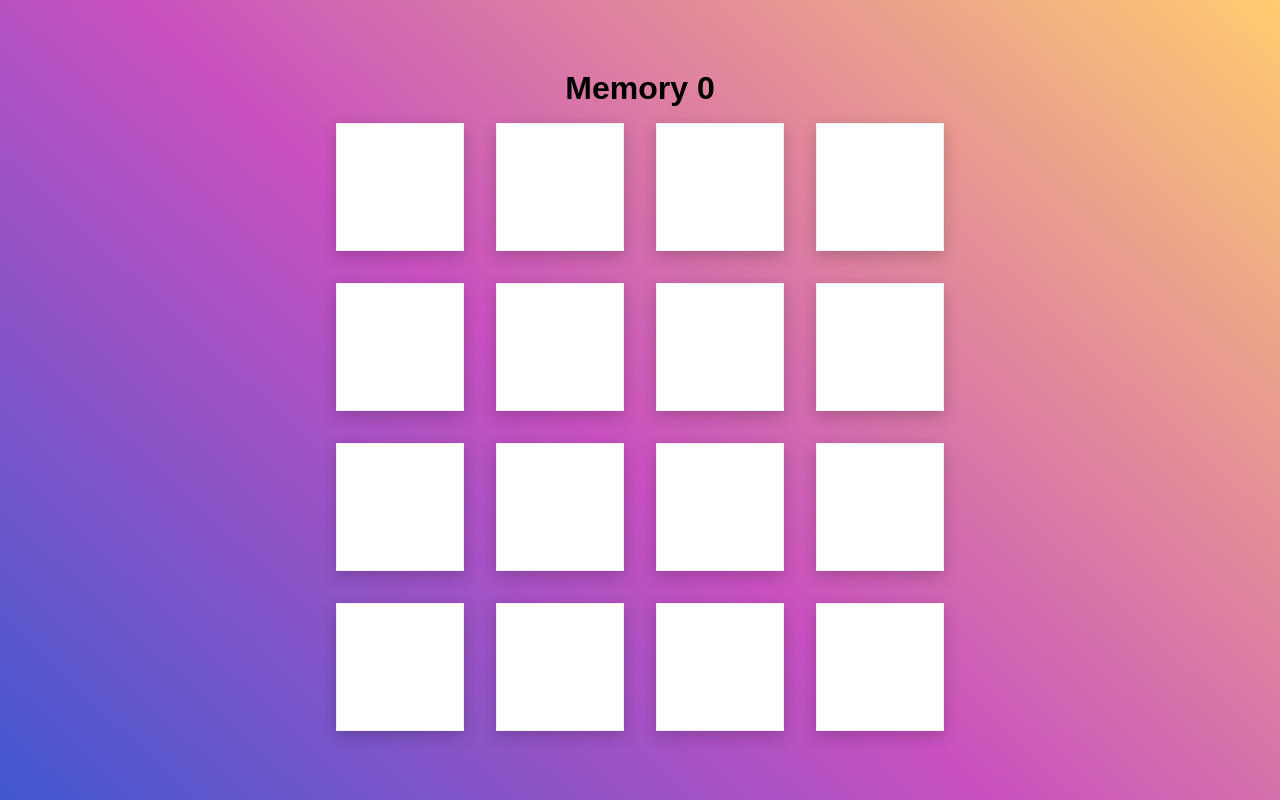
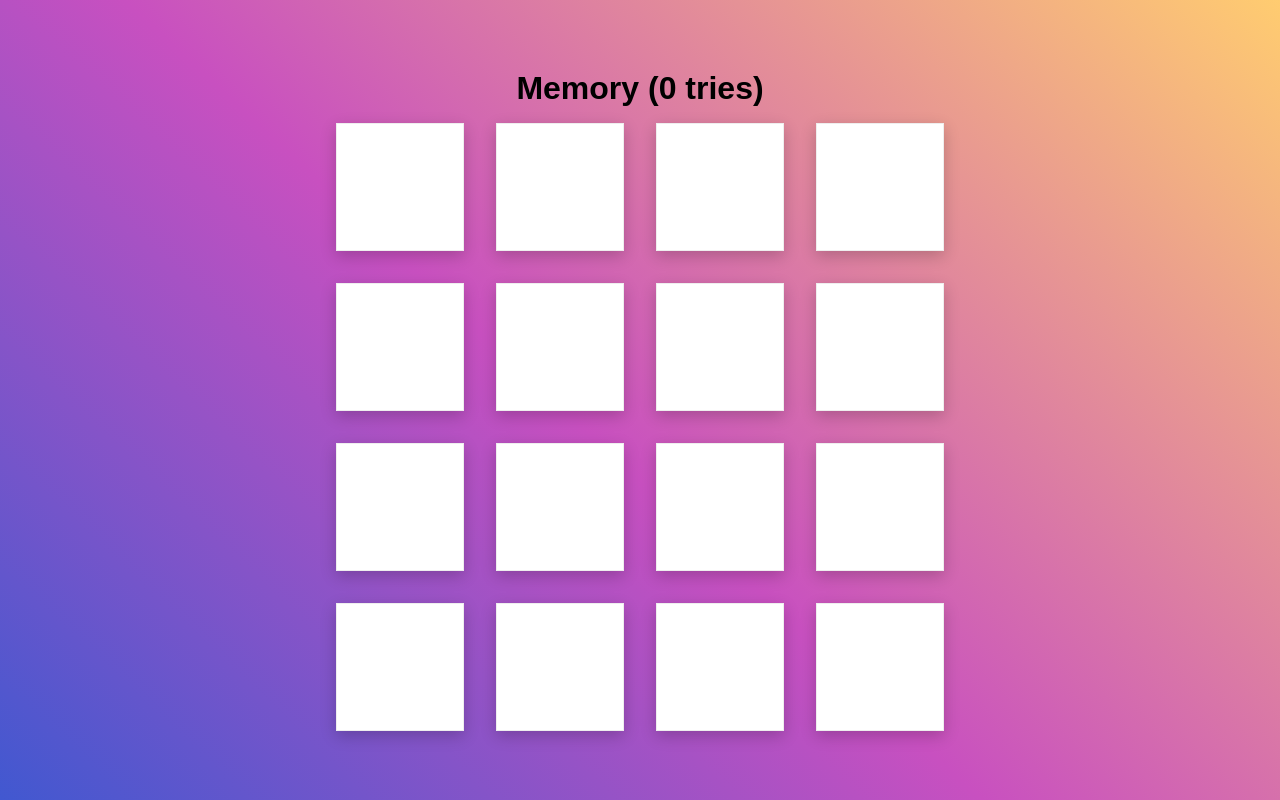
Before and after one commit to bmehder/svelte-memory, a Svelte app: page / in a window 1280 px wide. Built offline with nearby package versions, Linux system fonts and the light colour scheme.

Commit message:
removed not needed callback from checkForMatch()

```diff
--- a/src/App.svelte
+++ b/src/App.svelte
@@ -13,7 +13,7 @@
 <svelte:body use:randomize />
 
 <main>
-  <h1>Memory {clicks}</h1>
+  <h1>Memory ({clicks} {clicks === 1 ? 'try' : 'tries'})</h1>
   <section>
     {#each shuffledCards as card}
       <Card {card} {randomize} bind:clicks />
--- a/src/Card.svelte
+++ b/src/Card.svelte
@@ -26,7 +26,7 @@
     }
   }
 
-  const checkForMatch = _callback => {
+  const checkForMatch = () => {
     if ($articles[0] !== $articles[1]) {
       document.querySelectorAll('.flipped').forEach(item => {
         item.classList.remove('flipped')
@@ -38,7 +38,6 @@
     }
 
     $articles = []
-    setTimeout(_callback, 1000)
     setTimeout(isGameOver, 1000)
   }
 
```
